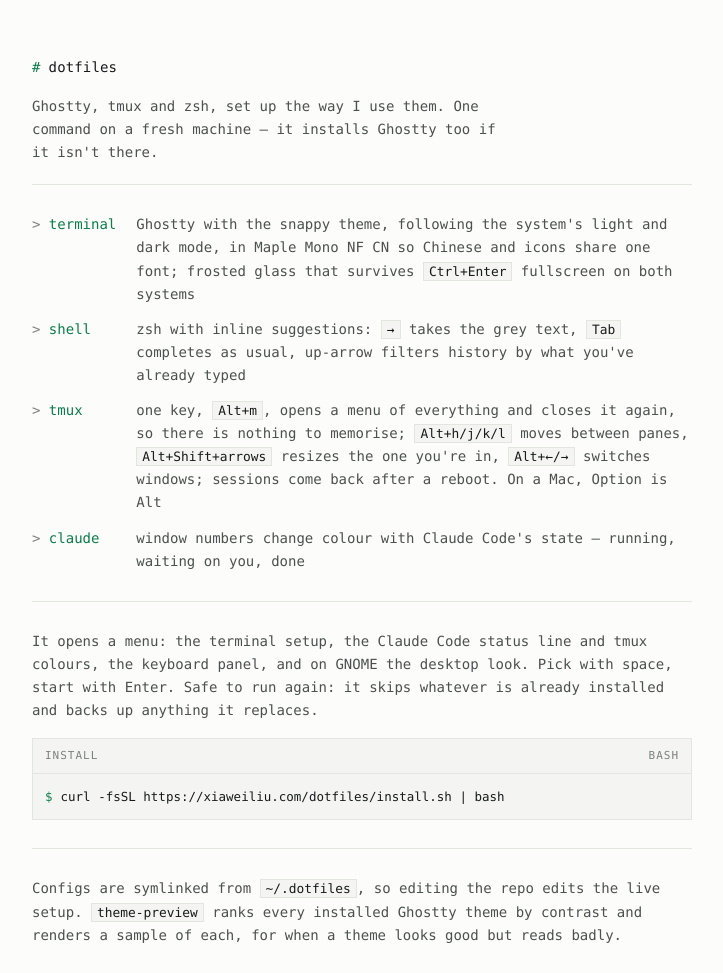
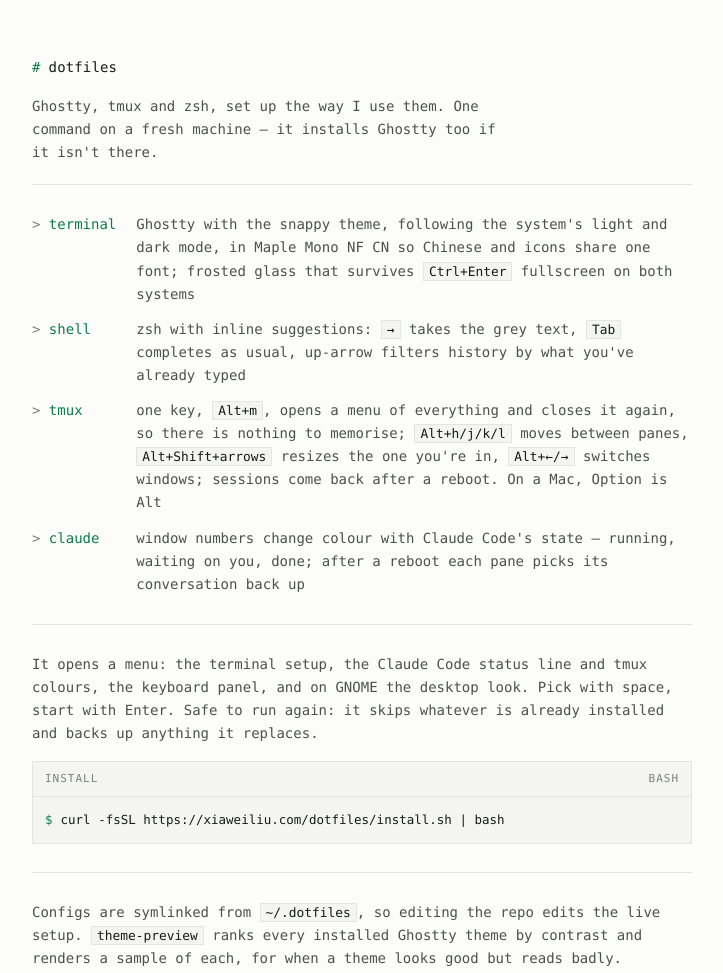
Before and after one commit to williamliu0516/dotfiles, a plain HTML site: page index.html in a window 1280 px wide. Shown: the top 973 px of the page, without its empty margins (278-1001 px from the left). Drawn offline with Linux system fonts and the light colour scheme.

Commit message:
tmux: Claude Code panes reopen their own conversation after a restore
resurrect brought Claude panes back as a plain shell. claude-state.sh now
records each pane's session ID, the save carries it, and after a restore
claude-resume.sh runs claude --resume <id> in the same pane.

```diff
--- a/index.html
+++ b/index.html
@@ -421,7 +421,7 @@
         panes, <code>Alt+Shift+arrows</code> resizes the one you're in, <code>Alt+&larr;/&rarr;</code>
         switches windows; sessions come back after a reboot. On a Mac, Option is Alt</dd>
       <dt>claude</dt><dd>window numbers change colour with Claude Code's state &mdash;
-        running, waiting on you, done</dd>
+        running, waiting on you, done; after a reboot each pane picks its conversation back up</dd>
     </dl>
   </section>
 
```
Also changed, not shown: 5 other files.
